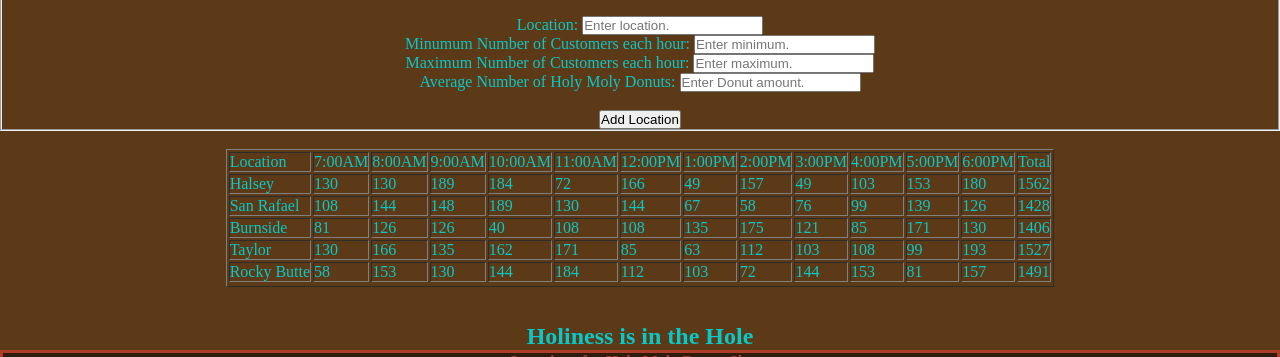
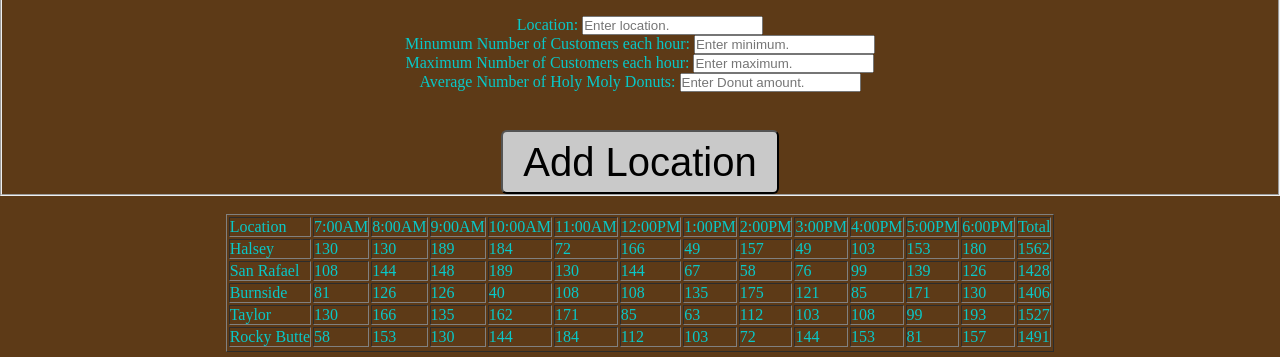
Before and after one commit to aminasenge5/donut_shop, a plain HTML site: page index.html in a window 1280 px wide. Shown: the part 443-800 px from the top of the page. Drawn offline with Linux system fonts and the light colour scheme.

Commit message:
added transform button

```diff
--- a/Donuts.css
+++ b/Donuts.css
@@ -5,6 +5,32 @@ html {
 	max-height: 100px;
 }
 
+.star {
+
+		font-size: 40px;
+		background: #C9C9C9;
+		padding: 20px;
+
+		text-align: center;
+		border-radius: 6px;
+		margin: 20px auto 0 auto;
+		cursor: pointer;
+		line-height: 20px
+	}
+
+	.star:hover {
+
+		background: #959595;
+		color: #FFF;
+		-webkit-transform: scale(1.3);
+		-ms-transform: scale(1.3);
+		transform: scale(1.3);
+	}
+
+	.star:span {
+		font-size: 16px;
+		font-weight: bold;
+	}
 
 
 *{
--- a/index.html
+++ b/index.html
@@ -59,7 +59,8 @@
 <br />
 
 <br />
-<right><input type="button" value="Add Location" onclick="AddLocation()"></right>
+
+<input type="button" value="Add Location" class="star" onclick="AddLocation()">
 
 </fieldset>
 
```
